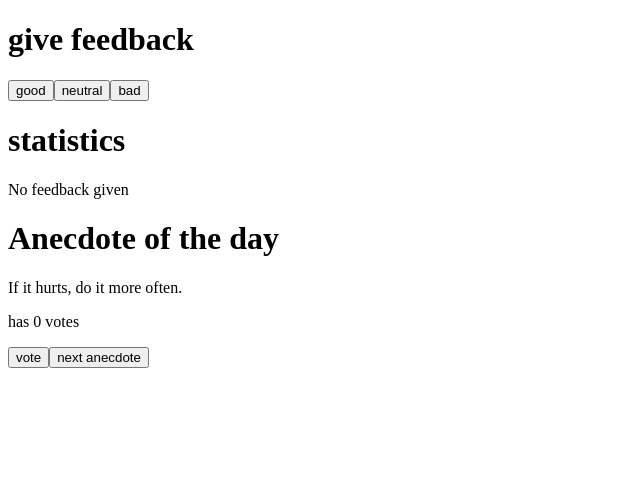
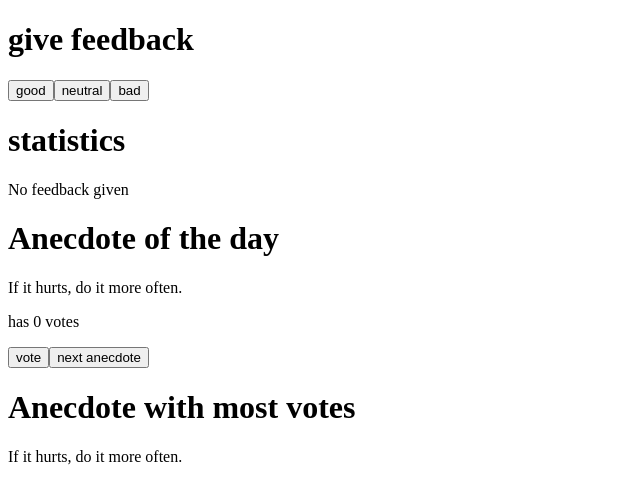
Before and after one commit to KrystianOg/fullstackopen-course, a React (Vite) app in the folder part1/exercises 1.6-1.14/: page / in a window 1280 px wide. Shown: the top 502 px of the page, without its empty margins (0-640 px from the left). Built offline with nearby package versions, Linux system fonts and the light colour scheme.

Commit message:
exercise 1.14*

```diff
--- a/part1/exercises 1.6-1.14/src/App.tsx
+++ b/part1/exercises 1.6-1.14/src/App.tsx
@@ -95,6 +95,8 @@ const Anecdote = () => {
 			<p>has {votes[selected]} votes</p>
 			<Button onClick={handleVote(selected)} text="vote" />
 			<Button onClick={() => setSelected(Math.floor(Math.random() * anecdotes.length))} text="next anecdote" />
+			<h1>Anecdote with most votes</h1>
+			<p>{anecdotes[votes.indexOf(Math.max(...votes))]}</p>
 		</>
 	);
 };
```
